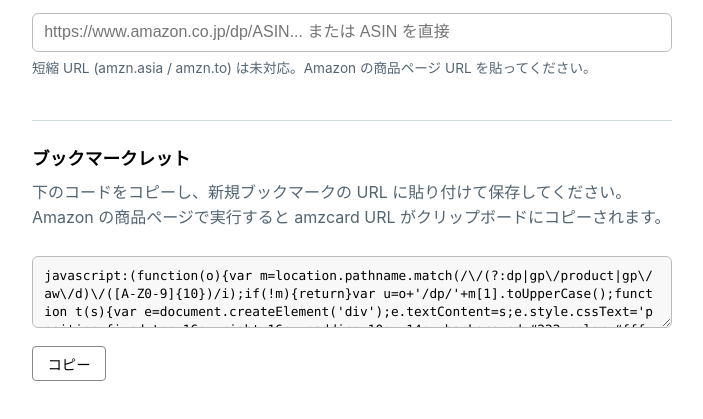
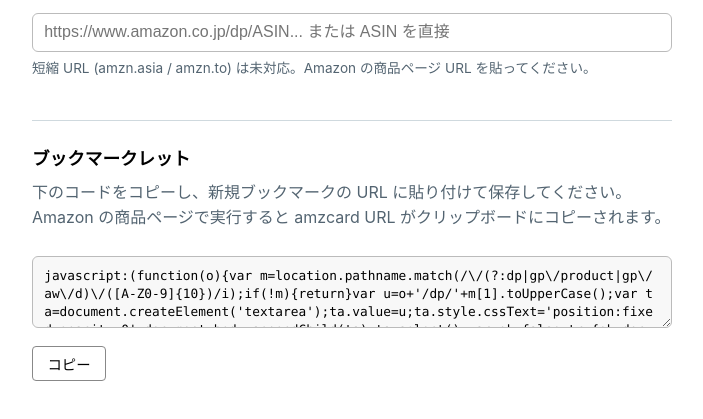
Before and after one commit to winebarrel/amzcard, a website: page src/index.html in a window 1280 px wide. Shown: the part 119-538 px from the top of the page, without its empty margins (288-991 px from the left). Drawn offline with Linux system fonts and the light colour scheme.

Commit message:
Bookmarklet: show alert on successful copy
Toast was unreliable on Amazon pages (likely DOM/CSS interference), so
users couldn't tell whether the copy actually happened. Switch back to a
plain alert() with the copied URL on success. prompt() stays as the
fallback for the unlikely case execCommand fails.

Co-Authored-By: Claude Opus 4.7 (1M context) <noreply@anthropic.com>

```diff
--- a/src/index.html
+++ b/src/index.html
@@ -202,7 +202,7 @@ copy.addEventListener('click', async () => {
   }
 });
 
-const bmCode = `javascript:(function(o){var m=location.pathname.match(/\\/(?:dp|gp\\/product|gp\\/aw\\/d)\\/([A-Z0-9]{10})/i);if(!m){return}var u=o+'/dp/'+m[1].toUpperCase();function t(s){var e=document.createElement('div');e.textContent=s;e.style.cssText='position:fixed;top:16px;right:16px;padding:10px 14px;background:#222;color:#fff;border-radius:6px;z-index:2147483647;font:14px -apple-system,sans-serif;box-shadow:0 4px 12px rgba(0,0,0,.3)';document.body.appendChild(e);setTimeout(function(){e.remove()},1500)}var ta=document.createElement('textarea');ta.value=u;ta.style.cssText='position:fixed;opacity:0';document.body.appendChild(ta);ta.select();var ok=false;try{ok=document.execCommand('copy')}catch(e){}ta.remove();if(ok){t('amzcard URL をコピーしました')}else{prompt('コピーしてください:',u)}})('${location.origin}')`;
+const bmCode = `javascript:(function(o){var m=location.pathname.match(/\\/(?:dp|gp\\/product|gp\\/aw\\/d)\\/([A-Z0-9]{10})/i);if(!m){return}var u=o+'/dp/'+m[1].toUpperCase();var ta=document.createElement('textarea');ta.value=u;ta.style.cssText='position:fixed;opacity:0';document.body.appendChild(ta);ta.select();var ok=false;try{ok=document.execCommand('copy')}catch(e){}ta.remove();if(ok){alert('amzcard URL をコピーしました:\\n'+u)}else{prompt('コピーしてください:',u)}})('${location.origin}')`;
 const bookmarkletCode = document.getElementById('bookmarklet-code');
 const bookmarkletCopy = document.getElementById('bookmarklet-copy');
 bookmarkletCode.value = bmCode;
```
